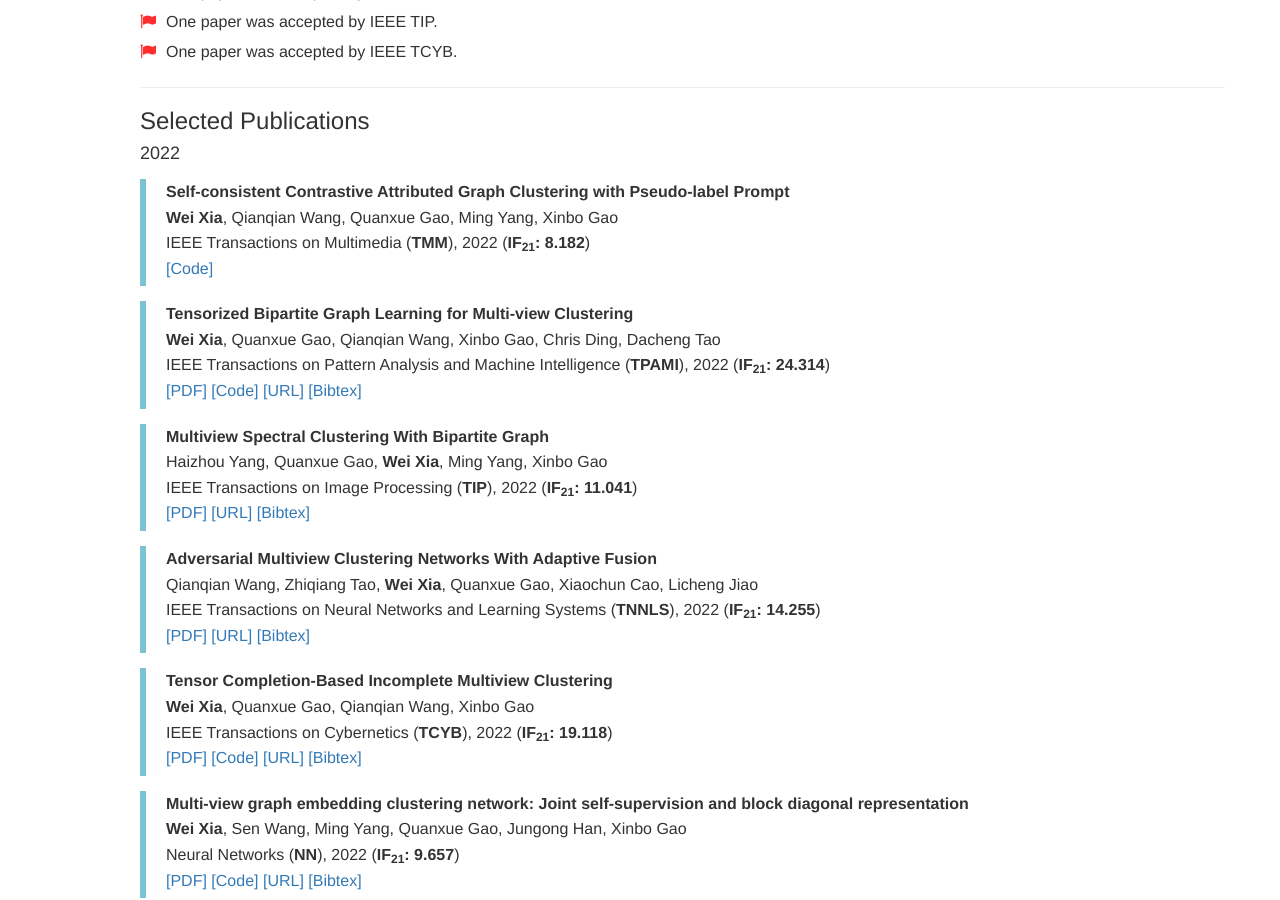
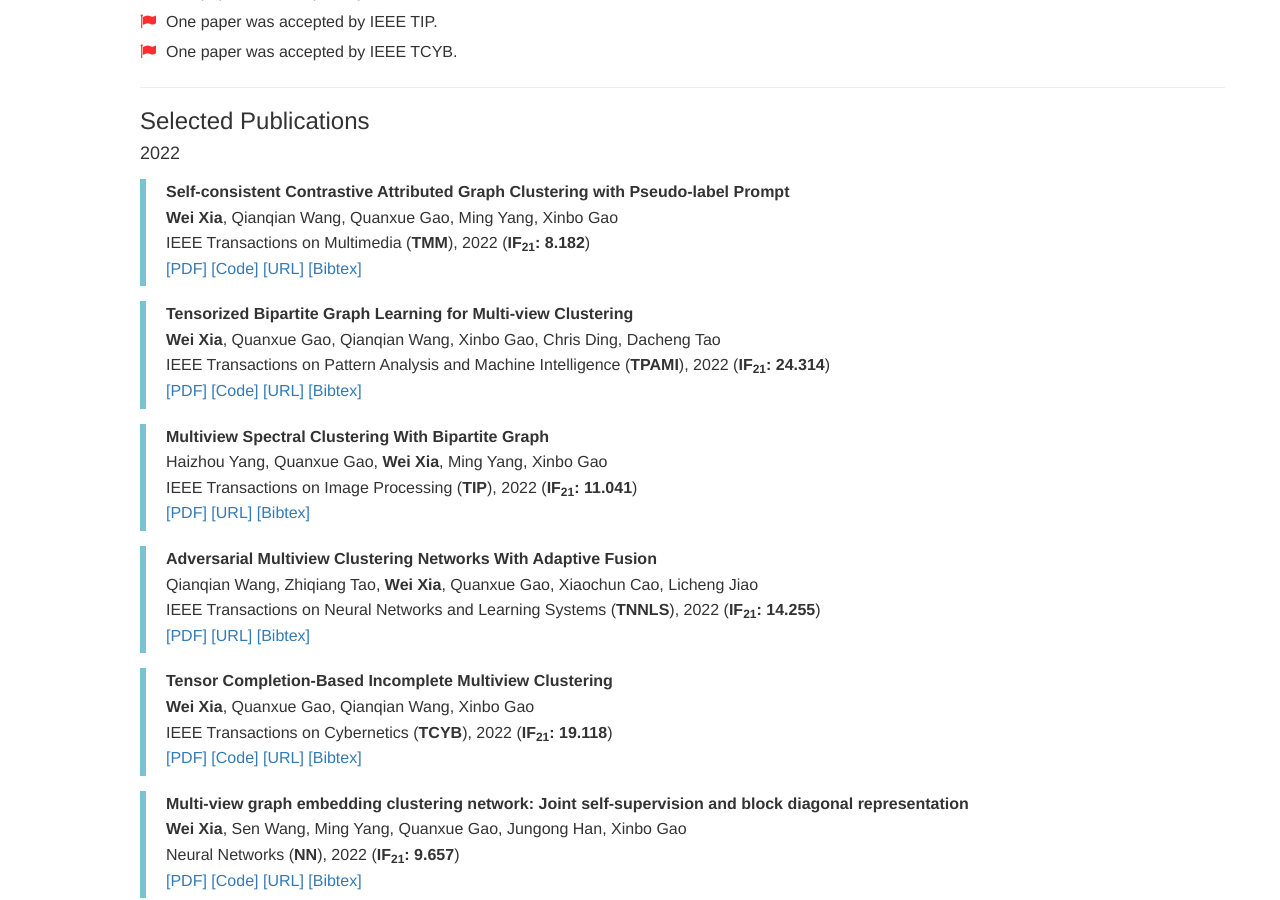
Before and after one commit to xdweixia/weixia0416.github.io, a Jekyll site: the page built from index.html, in a window 1280 px wide and 900 px high, scrolled down 426 px. Built offline with Jekyll 4.4.1, drawn with Linux system fonts in a browser that asks for light colours; nearby versions of some CDN libraries; library files that are not in the unit come from our copies.

Commit message:
Update publications.html

```diff
--- a/_includes/publications.html
+++ b/_includes/publications.html
@@ -12,8 +12,10 @@
       <strong>Self-consistent Contrastive Attributed Graph Clustering with Pseudo-label Prompt</strong><br />
        <strong>Wei Xia</strong>, Qianqian Wang, Quanxue Gao, Ming Yang, Xinbo Gao<br />
 	    IEEE Transactions on Multimedia (<strong>TMM</strong>), 2022 (<strong>IF<sub>21</sub>: 8.182</strong>)<br />
+	<a href="assets/pdf/2022-TMM.pdf">[PDF]</a>
 	<a href="https://github.com/xdweixia/SCAGC">[Code]</a>
-
+	<a href="https://ieeexplore.ieee.org/document/9914670">[URL]</a>
+	<a href="assets/bibtex/2022-TMM-bib.txt">[Bibtex]</a>
    </p>
   </div>
 </div>
```
